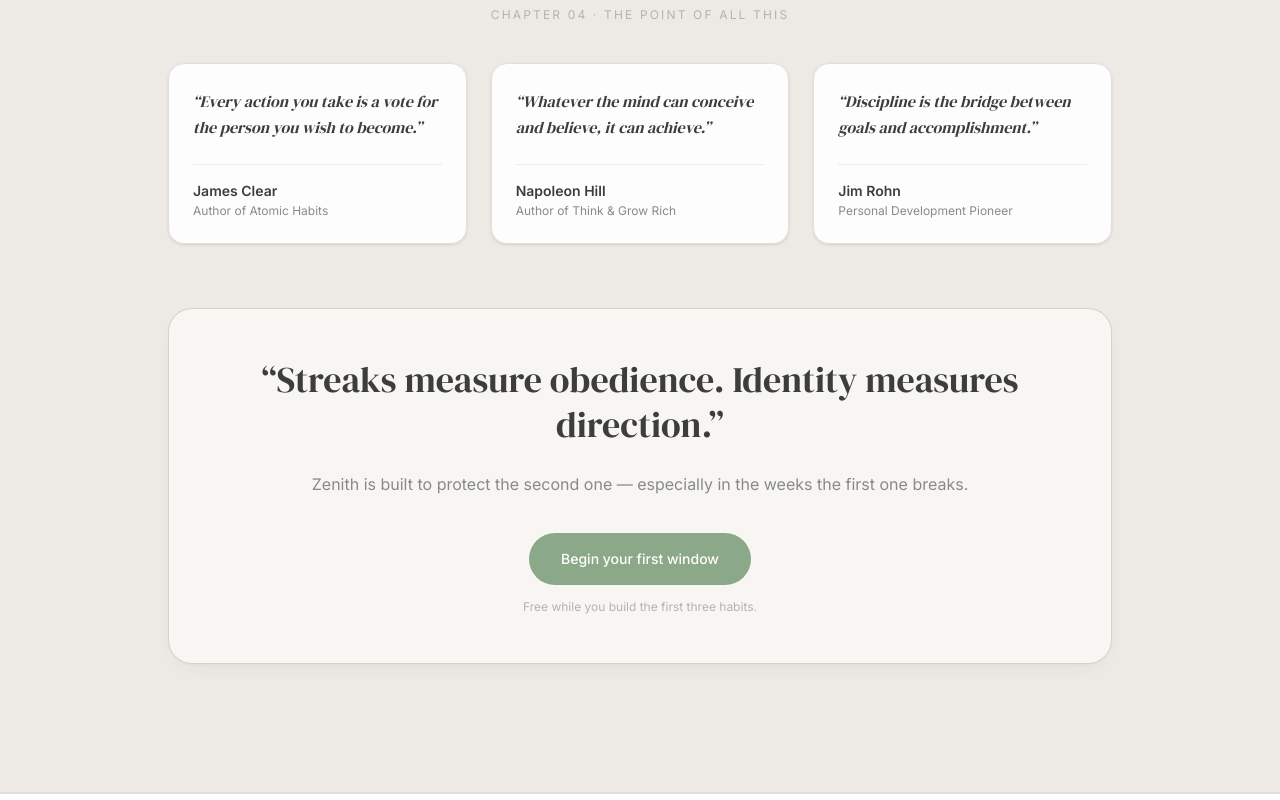
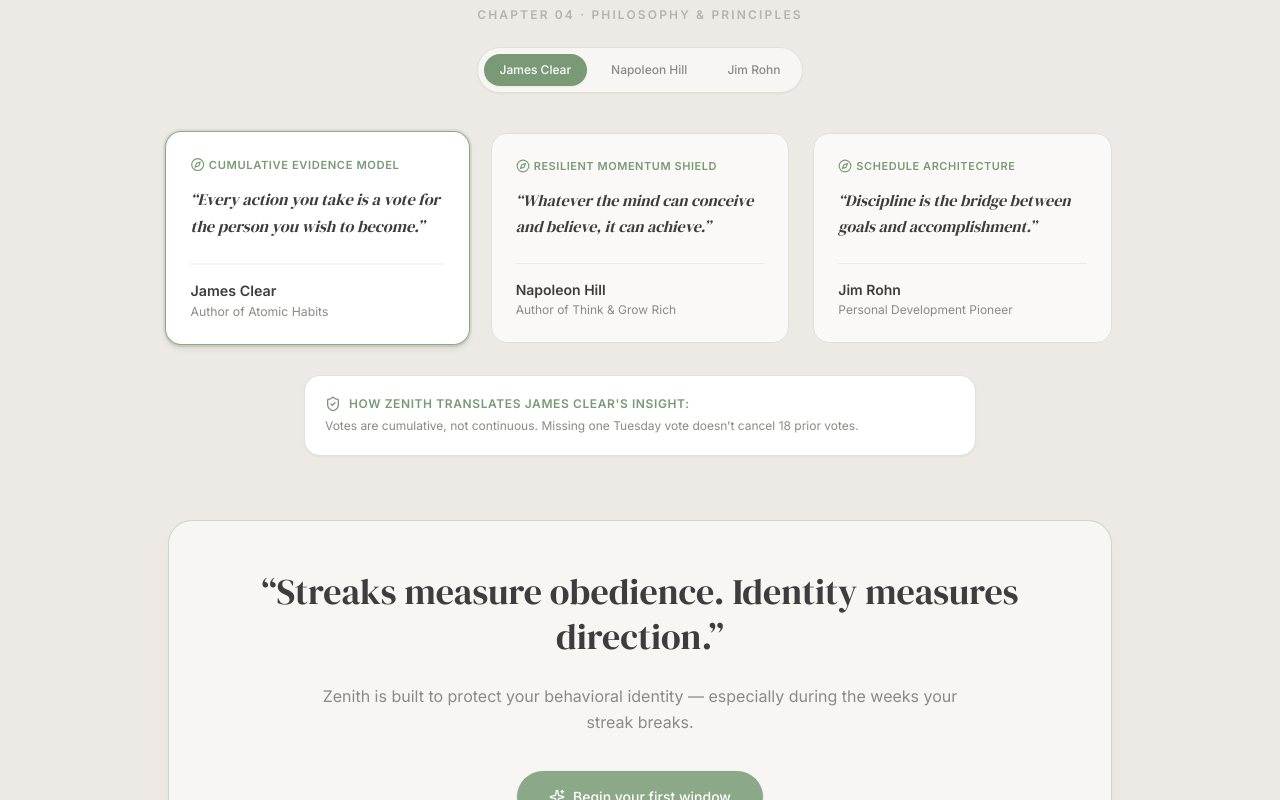
Before and after one commit to SamarSiddiqui/Zenith, a Next.js app: page / in a window 1280 px wide. Shown: the part 5680-6480 px from the top of the page. Built offline with nearby package versions, Linux system fonts and the light colour scheme.

Commit message:
feat(landing): add interactive philosophy quote translator & GSAP ScrollTrigger to Chapter 04

```diff
--- a/components/landing/IdentityClose.tsx
+++ b/components/landing/IdentityClose.tsx
@@ -1,91 +1,158 @@
 "use client";
 
-import React from 'react';
+import React, { useState, useRef } from 'react';
 import Link from 'next/link';
-import { motion, useReducedMotion } from 'framer-motion';
+import { motion, AnimatePresence } from 'framer-motion';
+import { useGSAPScrollTrigger } from '../../hooks/useGSAPScrollTrigger';
+import { Compass, Sparkles, ShieldCheck } from 'lucide-react';
 
-const quotes = [
+interface QuoteItem {
+  id: string;
+  quote: string;
+  author: string;
+  work: string;
+  zenithTranslation: string;
+  pillar: string;
+}
+
+const quotes: QuoteItem[] = [
   {
+    id: 'clear',
     quote: '“Every action you take is a vote for the person you wish to become.”',
     author: 'James Clear',
-    work: 'Author of Atomic Habits'
+    work: 'Author of Atomic Habits',
+    zenithTranslation: 'Votes are cumulative, not continuous. Missing one Tuesday vote doesn’t cancel 18 prior votes.',
+    pillar: 'Cumulative Evidence Model'
   },
   {
+    id: 'hill',
     quote: '“Whatever the mind can conceive and believe, it can achieve.”',
     author: 'Napoleon Hill',
-    work: 'Author of Think & Grow Rich'
+    work: 'Author of Think & Grow Rich',
+    zenithTranslation: 'Belief requires momentum, not perfection. Zenith protects momentum when schedules collapse.',
+    pillar: 'Resilient Momentum Shield'
   },
   {
+    id: 'rohn',
     quote: '“Discipline is the bridge between goals and accomplishment.”',
     author: 'Jim Rohn',
-    work: 'Personal Development Pioneer'
+    work: 'Personal Development Pioneer',
+    zenithTranslation: 'Discipline requires schedule design. Zenith builds the bridge around your real working hours.',
+    pillar: 'Schedule Architecture'
   }
 ];
 
-/** Closing chapter: two-beat wisdom + identity synthesis. */
 export function IdentityClose() {
-  const reduced = useReducedMotion();
+  const [activeQuote, setActiveQuote] = useState<QuoteItem>(quotes[0]);
+  const containerRef = useRef<HTMLDivElement>(null);
+
+  // GSAP ScrollTrigger entrance animation
+  const sectionRef = useGSAPScrollTrigger<HTMLElement>((gsap) => {
+    const tl = gsap.timeline({ defaults: { ease: 'power2.out' } });
+
+    if (containerRef.current) {
+      tl.fromTo(
+        containerRef.current.querySelectorAll('.gsap-identity-anim'),
+        { opacity: 0, y: 18 },
+        { opacity: 1, y: 0, duration: 0.55, stagger: 0.08 }
+      );
+    }
+
+    return tl;
+  });
 
   return (
-    <section id="philosophy" className="scroll-mt-20 border-y border-line bg-sidebar">
-      <div className="relative mx-auto w-full max-w-5xl px-5 py-24 text-center lg:px-10 lg:py-32">
+    <section ref={sectionRef} id="philosophy" className="scroll-mt-20 border-y border-line bg-sidebar">
+      <div ref={containerRef} className="relative mx-auto w-full max-w-5xl px-5 py-24 text-center lg:px-10 lg:py-32">
+        {/* Background Decorative Enso Ring */}
         <svg
           viewBox="0 0 400 400"
-          className="pointer-events-none absolute left-1/2 top-1/2 h-[420px] w-[420px] -translate-x-1/2 -translate-y-1/2 opacity-60 sm:h-[560px] sm:w-[560px]"
+          className="pointer-events-none absolute left-1/2 top-1/2 h-[420px] w-[420px] -translate-x-1/2 -translate-y-1/2 opacity-50 sm:h-[560px] sm:w-[560px]"
           aria-hidden
         >
-          <motion.path
-            d="M262 78 A 160 160 0 1 0 300 140"
-            fill="none"
-            stroke="var(--color-sage)"
-            strokeOpacity="0.4"
-            strokeWidth="10"
-            strokeLinecap="round"
-            initial={{ pathLength: reduced ? 1 : 0, opacity: reduced ? 1 : 0.2 }}
-            whileInView={{ pathLength: 1, opacity: 1 }}
-            viewport={{ once: true, margin: '-80px' }}
-            transition={{ duration: 0.9, ease: [0.23, 1, 0.32, 1] }}
-          />
+          <circle cx="200" cy="200" r="160" fill="none" stroke="var(--color-sage)" strokeOpacity="0.25" strokeWidth="6" strokeDasharray="4 12" />
         </svg>
 
         <div className="relative">
-          <p className="text-xs uppercase tracking-[0.18em] text-faint">
-            Chapter 04 · The point of all this
+          <p className="gsap-identity-anim text-xs font-semibold uppercase tracking-[0.18em] text-faint">
+            Chapter 04 · Philosophy & Principles
           </p>
 
-          {/* Beat One: Horizontal Quote Triptych */}
-          <div className="mt-10 grid gap-6 md:grid-cols-3">
-            {quotes.map((q, i) => (
-              <motion.div
+          {/* Interactive Author Selector Tabs */}
+          <div className="gsap-identity-anim mt-6 inline-flex flex-wrap justify-center gap-2 rounded-full border border-line bg-canvas p-1.5 shadow-xs">
+            {quotes.map((q) => (
+              <button
+                key={q.id}
+                onClick={() => setActiveQuote(q)}
+                className={`rounded-full px-4 py-2 text-xs font-medium transition-all ${
+                  activeQuote.id === q.id
+                    ? 'bg-sage-deep text-white shadow-xs'
+                    : 'text-muted hover:text-ink'
+                }`}
+              >
+                {q.author}
+              </button>
+            ))}
+          </div>
+
+          {/* Triptych Quote Cards */}
+          <div className="gsap-identity-anim mt-10 grid gap-6 md:grid-cols-3">
+            {quotes.map((q) => {
+              const isSelected = activeQuote.id === q.id;
+              return (
+                <div
                   key={q.author}
-                initial={{ opacity: 0, y: 12 }}
-                whileInView={{ opacity: 1, y: 0 }}
-                viewport={{ once: true, margin: '-40px' }}
-                transition={{ duration: 0.3, delay: i * 0.1, ease: [0.23, 1, 0.32, 1] }}
-                className="flex flex-col justify-between rounded-2xl border border-line bg-surface/90 p-6 text-left shadow-sm"
+                  onClick={() => setActiveQuote(q)}
+                  className={`cursor-pointer flex flex-col justify-between rounded-2xl border p-6 text-left transition-all ${
+                    isSelected
+                      ? 'border-sage bg-surface shadow-md ring-2 ring-sage/20 scale-[1.02]'
+                      : 'border-line bg-surface/70 hover:bg-surface hover:border-line/80'
+                  }`}
                 >
+                  <div>
+                    <div className="flex items-center justify-between text-[11px] font-semibold uppercase tracking-wider text-sage-deep mb-3">
+                      <span className="flex items-center gap-1">
+                        <Compass className="h-3.5 w-3.5" />
+                        {q.pillar}
+                      </span>
+                    </div>
                     <p className="font-serif text-base italic leading-relaxed text-ink">{q.quote}</p>
+                  </div>
+
                   <div className="mt-6 border-t border-line/60 pt-4">
                     <p className="text-sm font-semibold text-ink">{q.author}</p>
                     <p className="mt-0.5 text-xs text-muted">{q.work}</p>
                   </div>
-              </motion.div>
-            ))}
+                </div>
+              );
+            })}
           </div>
 
-          {/* Beat Two: Zenith Synthesis Landing Point */}
+          {/* Zenith Architectural Translation Box */}
+          <AnimatePresence mode="wait">
             <motion.div
-            initial={{ opacity: 0, y: 14 }}
-            whileInView={{ opacity: 1, y: 0 }}
-            viewport={{ once: true, margin: '-40px' }}
-            transition={{ duration: 0.34, delay: 0.3, ease: [0.23, 1, 0.32, 1] }}
-            className="mt-16 rounded-3xl border border-sage/40 bg-canvas p-8 shadow-calm md:p-12"
+              key={activeQuote.id}
+              initial={{ opacity: 0, y: 8 }}
+              animate={{ opacity: 1, y: 0 }}
+              exit={{ opacity: 0, y: -6 }}
+              transition={{ duration: 0.2 }}
+              className="gsap-identity-anim mt-8 mx-auto max-w-2xl rounded-2xl border border-sage/30 bg-surface p-5 text-left shadow-xs"
             >
+              <div className="flex items-center gap-2 text-xs font-bold text-sage-deep uppercase tracking-wider mb-1">
+                <ShieldCheck className="h-4 w-4" />
+                <span>How Zenith Translates {activeQuote.author}&apos;s Insight:</span>
+              </div>
+              <p className="text-xs leading-relaxed text-muted">{activeQuote.zenithTranslation}</p>
+            </motion.div>
+          </AnimatePresence>
+
+          {/* Zenith Synthesis Grand Statement */}
+          <div className="gsap-identity-anim mt-16 rounded-3xl border border-sage/40 bg-canvas p-8 shadow-calm md:p-12">
             <blockquote className="mx-auto max-w-3xl font-serif text-3xl leading-snug text-ink md:text-4xl md:leading-[1.25]">
               “Streaks measure obedience. Identity measures direction.”
             </blockquote>
             <p className="mx-auto mt-6 max-w-2xl text-base leading-relaxed text-muted">
-              Zenith is built to protect the second one — especially in the weeks the first one breaks.
+              Zenith is built to protect your behavioral identity — especially during the weeks your streak breaks.
             </p>
 
             <motion.div
@@ -96,13 +163,14 @@ export function IdentityClose() {
             >
               <Link
                 href="/dashboard"
-                className="inline-block rounded-full bg-sage px-8 py-4 text-sm font-medium text-white transition-colors duration-150 ease-out hover:bg-sage-deep"
+                className="inline-flex items-center gap-2 rounded-full bg-sage px-8 py-4 text-sm font-medium text-white transition-colors duration-150 ease-out hover:bg-sage-deep shadow-sm"
               >
+                <Sparkles className="h-4 w-4" />
                 Begin your first window
               </Link>
             </motion.div>
-            <p className="mt-3.5 text-xs text-faint">Free while you build the first three habits.</p>
-          </motion.div>
+            <p className="mt-3.5 text-xs text-faint">Free while you build your first three habits.</p>
+          </div>
         </div>
       </div>
     </section>
```
Lines whose indentation alone changed are shown as unchanged.
